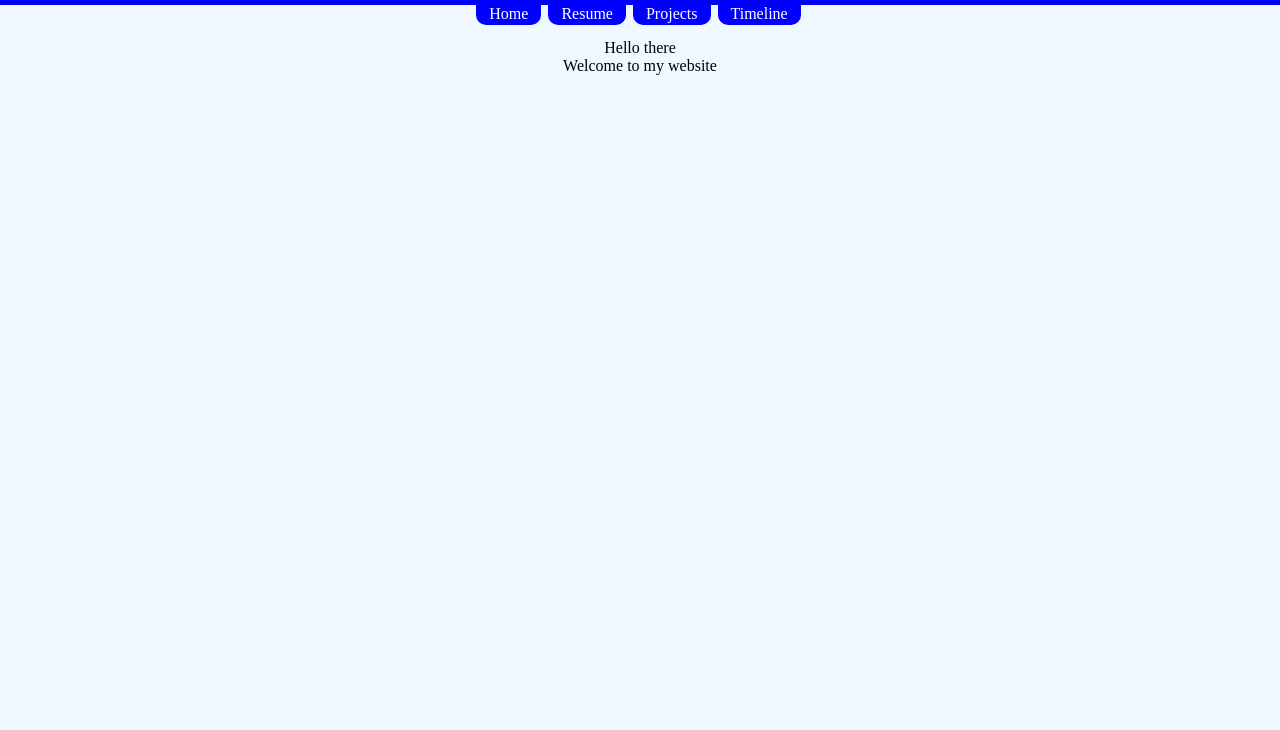
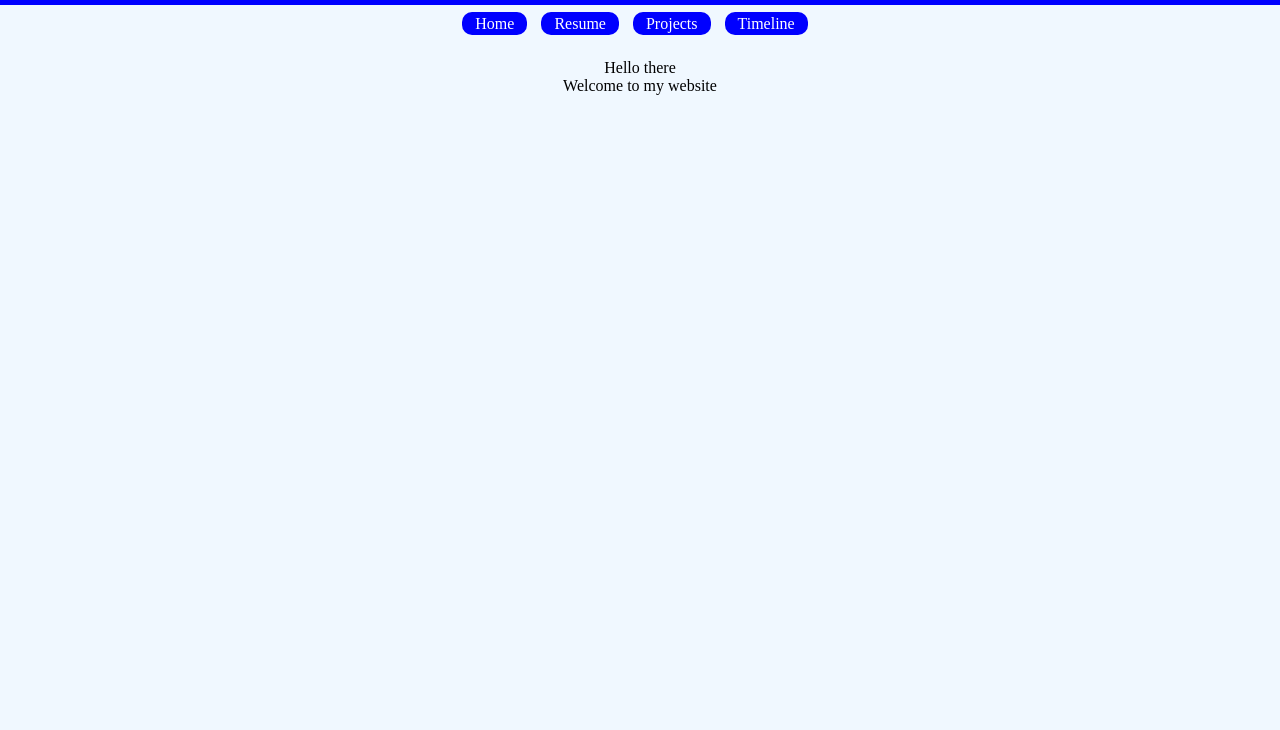
Before and after one commit to TheZaw/ChrisLopez, a plain HTML site: page index.html in a window 1280 px wide. Shown: the part 70-800 px from the top of the page. Drawn offline with Linux system fonts and the light colour scheme.

Commit message:
Update style.css

```diff
--- a/style.css
+++ b/style.css
@@ -12,7 +12,7 @@ body{
 
 nav ul {
     list-style: none;
-    padding: 0;
+    padding: 10px;
     margin:10px;
 }
 
@@ -20,9 +20,9 @@ nav li {
     display: inline;
     border: solid;
     border-width: 0px 0px 0px 0px;
-    margin: 0 3px 0 0;
+    margin: 0 10px 0 0;
     background-color: blue;
-    border-radius: 0px 0px 10px 10px;
+    border-radius: 10px 10px 10px 10px;
     padding: 3px;
 
 }
```
